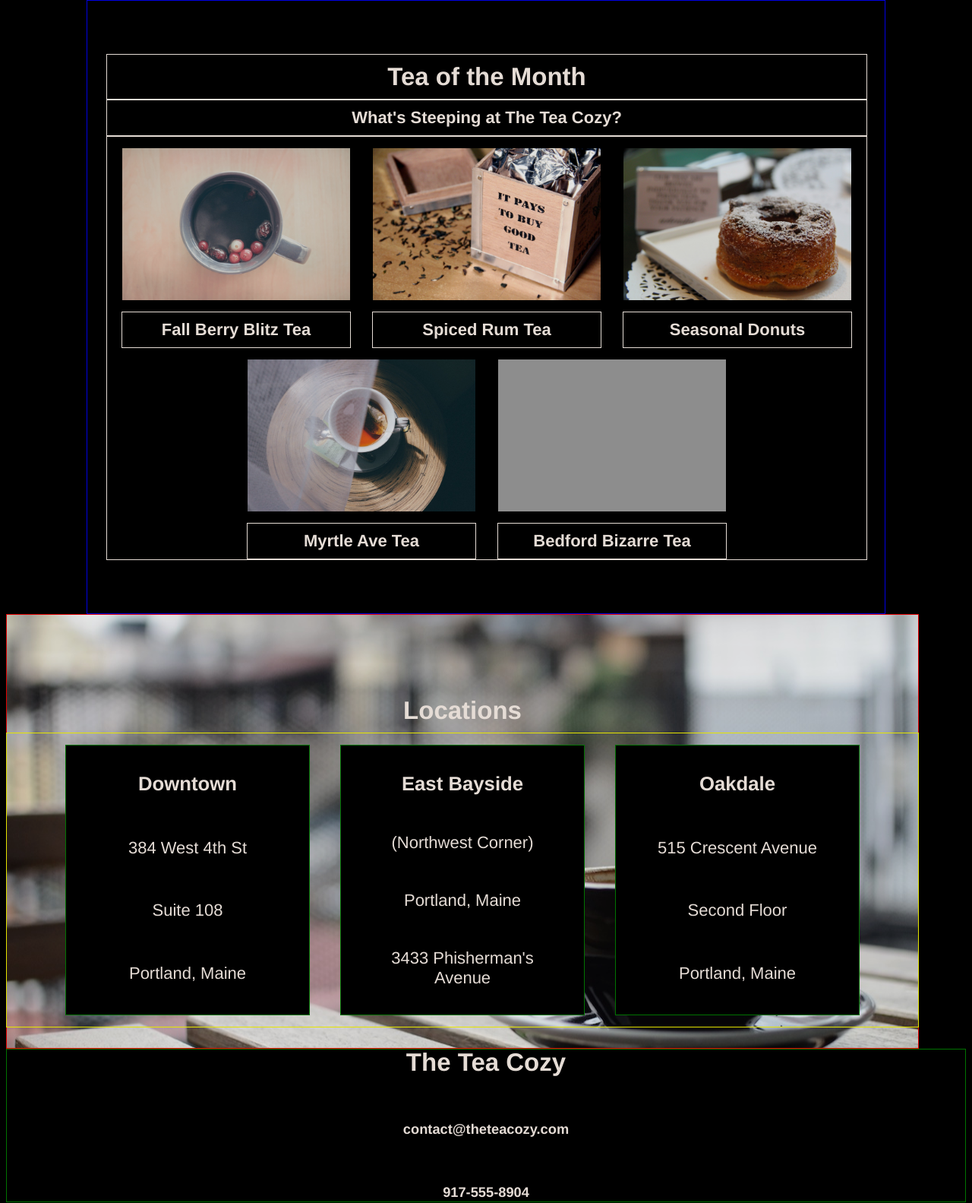
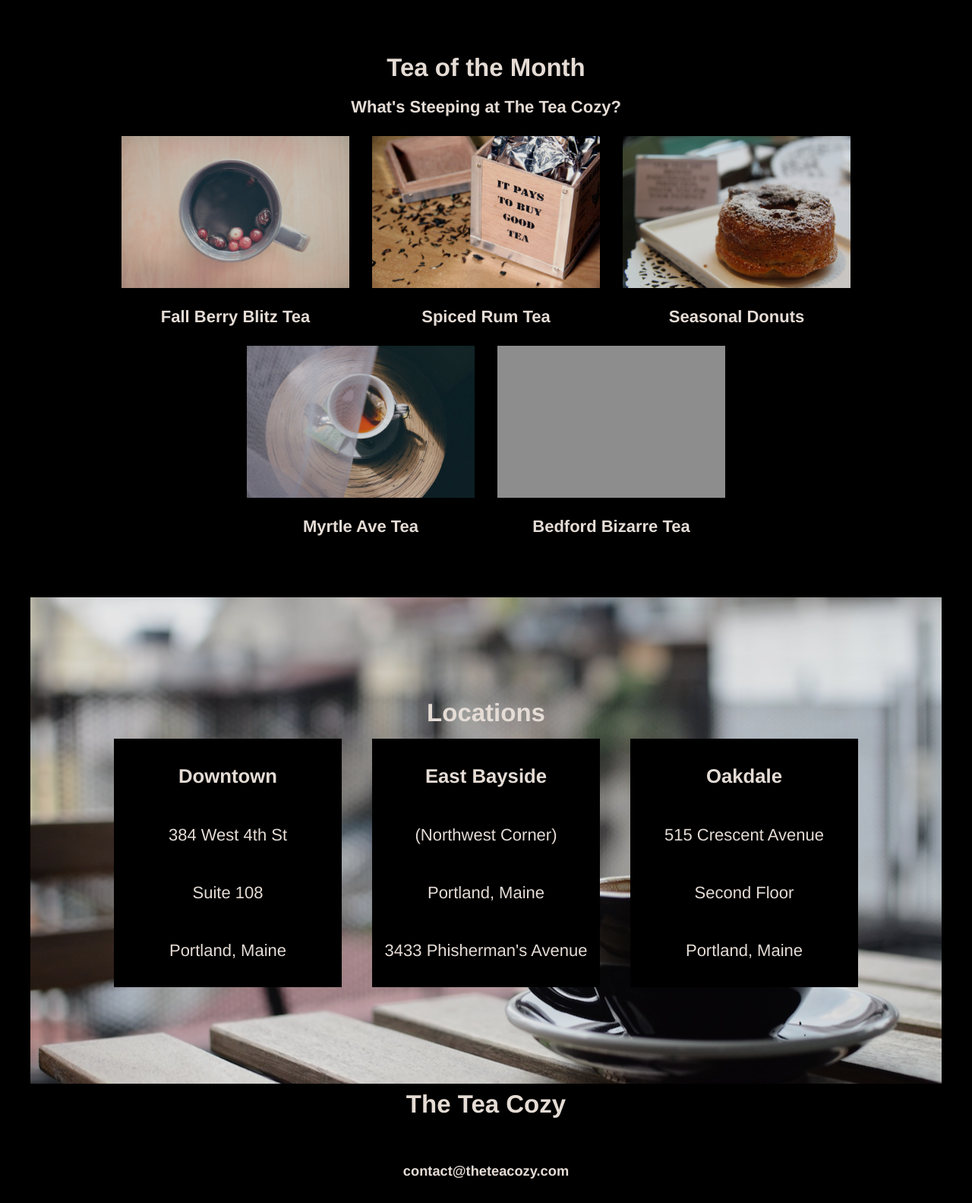
Before and after one commit to Treefarm1/Tea-Cozy, a plain HTML site: page index.html in a window 1280 px wide. Shown: the part 771-2354 px from the top of the page at 76% size. Drawn offline with Linux system fonts and the light colour scheme; grey boxes are pictures that could not be loaded.

Commit message:
completed final touches

```diff
--- a/css/style.css
+++ b/css/style.css
@@ -7,17 +7,14 @@ header {
   height: 69px;
   background-color: black;
   z-index: 2;
-  margin: -8px -8px;
 }
 
 header img {
   height: 50px;
-  align-content: center;
 }
 
 nav {
   display: flex;
-  align-items: center;
   flex-grow: 1;
   justify-content: flex-end;
 }
@@ -30,22 +27,29 @@ a {
   color: seashell;
 }
 
+.test:target {
+  padding-top: 79px;
+  margin-top: -69px;
+}
+
 
 /* Main content */
 
 body {
+  display: flex;
   font-family: Helvetica;
   font-size: 22px;
   color: seashell;
   background-color: black;
   opacity: 0.9;
+  justify-content: center;
+  margin: auto;
 }
 
 .content {
   display: flex;
   width: 100%;
   padding-top: 61px;
-  height: auto;
   flex-direction: column;
   align-items: center;
 }
@@ -55,10 +59,8 @@ body {
   background-image: url("../images/img-mission-background.jpg");
   height: 700px;
   width: 1200px;
-  justify-content: center;
   align-items: center;
   background-position: center;
-  border: 1px solid green;
 }
 
 .mission_middle {
@@ -71,15 +73,7 @@ body {
   text-align: center;
 }
 
-.mission_middle h2 {
-  display: flex;
-  margin: 0;
-  padding: 10px;
-  width: 100%;
-  justify-content: center;
-}
-
-.mission_middle h4 {
+.mission_middle h2, h4 {
   display: flex;
   margin: 0;
   padding: 10px;
@@ -88,29 +82,19 @@ body {
 }
 
 
-/* Tea of The Month Heading */
+/* Tea of The Month Heading and Menu */
 
 .tea_month {
   display: flex;
   flex-direction: column;
   width: 1000px;
-  border: 1px solid blue;
   padding: 70px 25px;
 }
 
-.tea_month h2 {
-  margin: 0;
-  padding: 10px 0px;
-  width: 100%;
-  border: 1px solid seashell;
-  text-align: center;
-}
-
-.tea_month h4 {
+.tea_month h2, h4 {
   margin: auto;
   padding: 10px 0px;
   width: 100%;
-  border: 1px solid seashell;
   text-align: center;
 }
 
@@ -118,7 +102,6 @@ body {
   display: flex;
   justify-content: center;
   flex-wrap: wrap;
-  border: 1px solid seashell;
   margin: 0;
   width: 100%;
 }
@@ -133,7 +116,6 @@ body {
   width: 300px;
   padding: 5px;
   margin: 10px;
-  /*margin: 10px;*/
 }
 
 .individual_photos h4 {
@@ -150,14 +132,14 @@ body {
   display: flex;
   flex-direction: column;
   background-image: url("../images/img-locations-background.jpg");
+  background-position: center;
   justify-content: center;
   align-items: center;
   width: 1200px;
   height: 500px;
-  padding-top: 70px;
+  padding: 70px 0px;
   background-repeat: no-repeat;
-  border: 1px solid red;
-  background-position: center;
+
 }
 
 .store_locations h2 {
@@ -173,47 +155,43 @@ body {
   width: 100%;
   height: auto;
   justify-content: center;
-  border: 1px solid yellow;
+
 }
 
 .individual_stores {
   display: flex;
   flex-wrap: wrap;
-
   background-color: black;
   opacity: 1;
-  width: 300px;
+  flex-basis: 280px;
   height: auto;
-  margin-top: -10px;
-
-  border: 1px solid green;
+  margin: 5px 20px;
+  padding: 10px;
 }
 
-.individual_stores, h1, p {
+.individual_stores h3, p {
+  display: flex;
   justify-content: center;
   text-align: center;
-  margin: 15px 20px;
-  padding: 10px;
-
-  /*
+  align-content: center;
+  align-items: center;
+  margin: 15px 0px;
   padding: 10px 0px;
-
-  margin: 5px 20px;
-  */
+  width: 100%;
 }
 
-/* Footer */
+
+/* Contact and Footer */
 
 .contact {
   display: flex;
   height: 200px;
-  border: 1px solid green;
   justify-content: center;
   flex-direction: column;
   text-align: center;
+  padding: 10px;
 }
 
 footer {
-  padding-left: 20px;
-
+  text-align: left;
 }
--- a/index.html
+++ b/index.html
@@ -11,23 +11,28 @@
   <header>
     <img src="images/img-tea-cozy-logo.png" />
     <nav>
-      <span><a href="#">Mission</a></span>
-      <span><a href="#">Featured Tea</a></span>
-      <span><a href="#">Locations</a></span>
+      <span><a href="#mission">Mission</a></span>
+      <span><a href="#featured">Featured Tea</a></span>
+      <span><a href="#locations">Locations</a></span>
     </nav>
   </header>
 
   <!-- Main Body Content -->
+
+
   <div class="content_body">
     <div class="content">
       <div class="our_mission">
         <div class="mission_middle">
-          <h2>Our Mission</h2>
+          <h2 class="test" id="mission">Our Mission</h2>
           <h4>Handpicked, Artisanally Curated, Free Range, Sustainable, Small Batch, Fair Trade, Organic Tea</h4>
         </div>
       </div>
+
+      <!-- Tea Menu -->
+
       <div class="tea_month">
-        <h2>Tea of the Month</h2>
+        <h2 class= "test" id="featured">Tea of the Month</h2>
         <h4>What's Steeping at The Tea Cozy?</h4>
         <div class="menu_photos">
           <div class="individual_photos">
@@ -53,8 +58,11 @@
         </div>
       </div>
     </div>
+
+    <!-- Store Locations -->
+
     <div class="store_locations">
-      <h2>Locations</h2>
+      <h2 class="test" id="locations">Locations</h2>
       <div class="individual_stores_flex">
         <div class="individual_stores">
           <h3>Downtown</h3>
@@ -76,6 +84,9 @@
         </div>
       </div>
     </div>
+
+    <!-- Contact info and footer -->
+
     <div class="contact">
       <h2>The Tea Cozy</h2>
       <h5>contact@theteacozy.com</h5>
```
